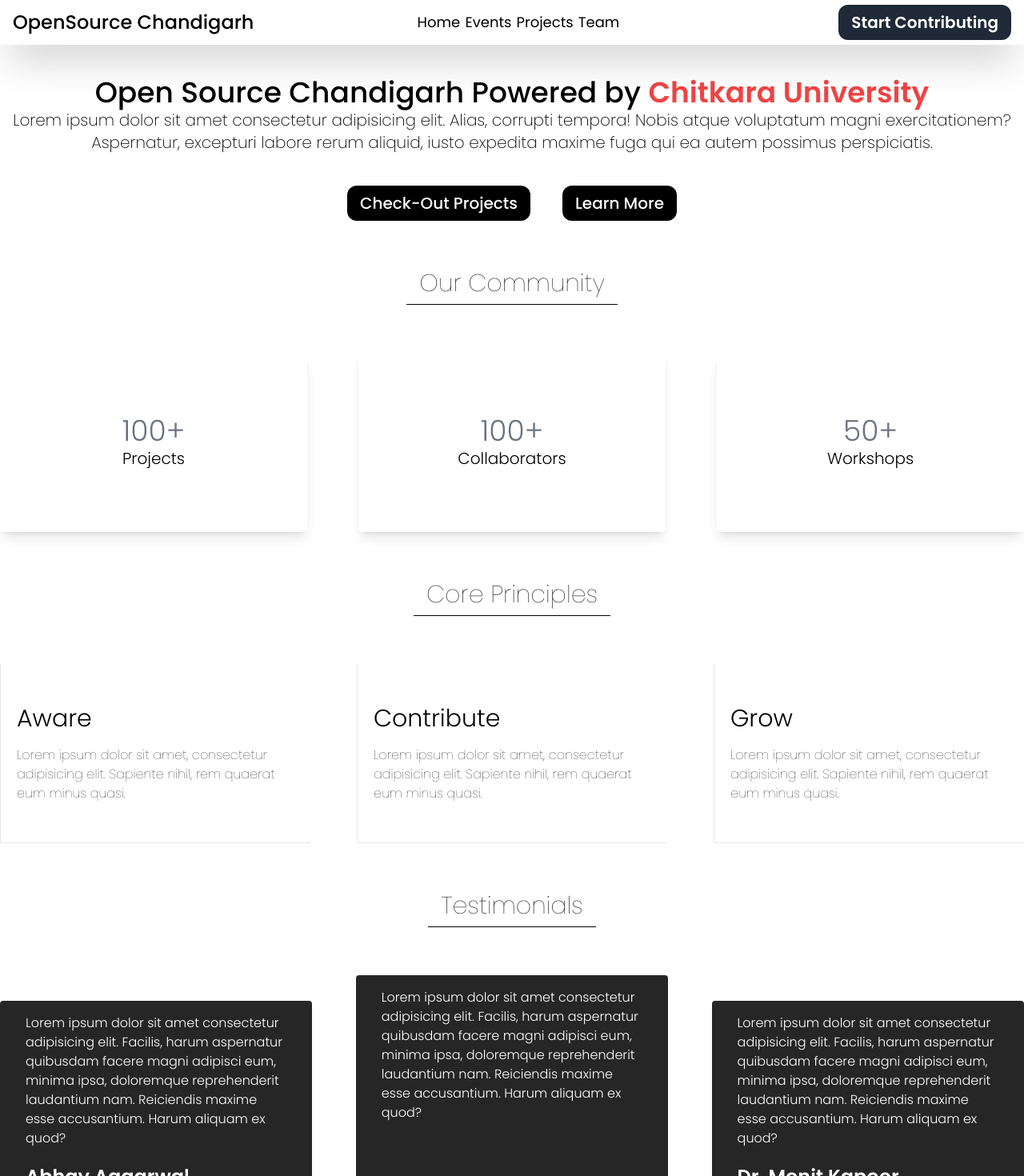
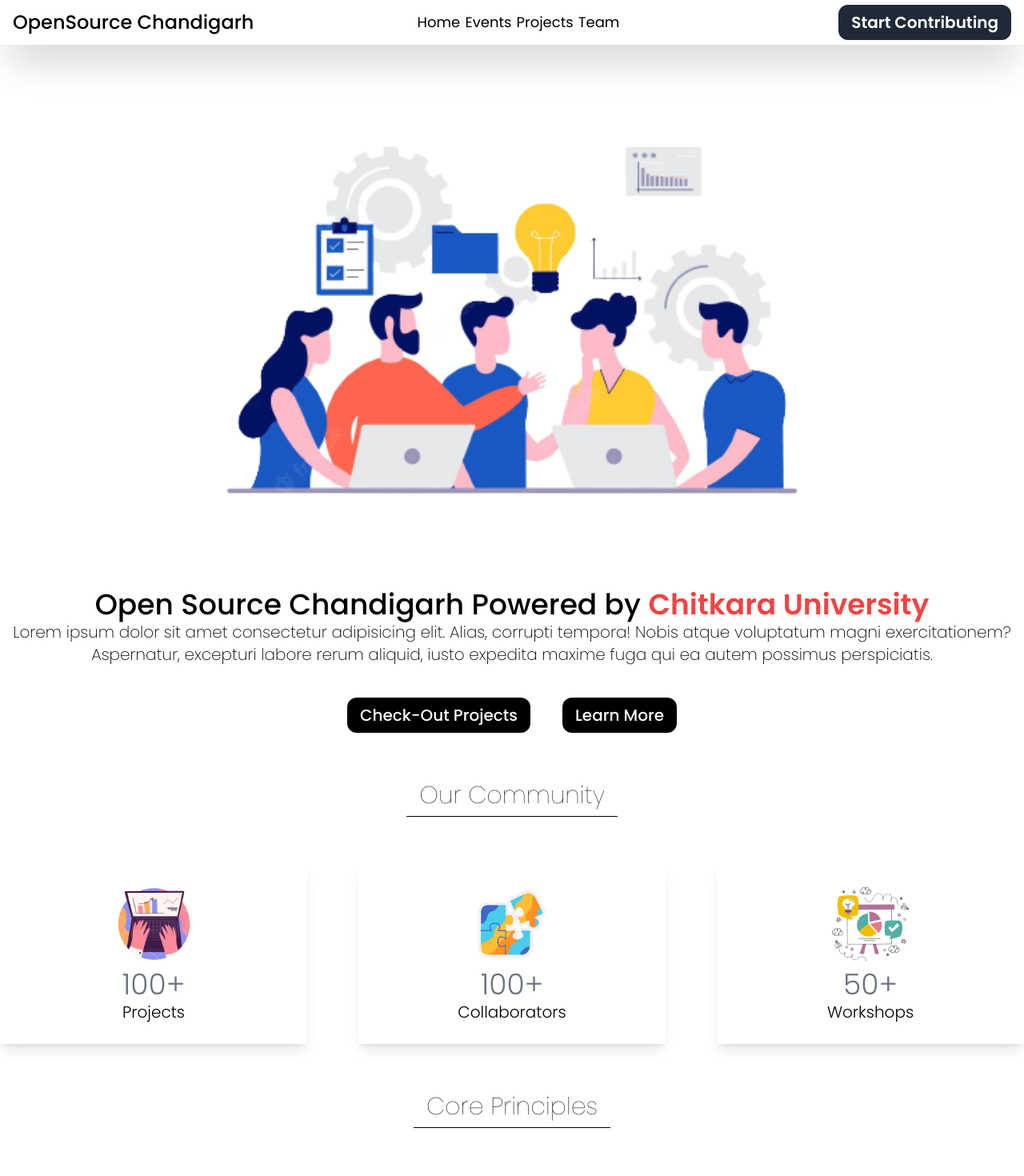
Before and after one commit to aakashj001/open-source-chandigarh, a React (Create React App) app: page / in a window 1280 px wide. Shown: the top 1470 px of the page at 80% size. Built offline with nearby package versions, Linux system fonts and the light colour scheme.

Commit message:
Images Added || Basic Layout fixes

```diff
--- a/src/components/BasicCard.js
+++ b/src/components/BasicCard.js
@@ -1,8 +1,9 @@
 import React from "react";
 
-function BasicCard({ title, description }) {
+function BasicCard({ title, description, images }) {
   return (
-    <div className="md:flex-[0.3_0_0%] h-56 flex flex-col px-5 justify-center border-l border-b mx-10 my-5 md:mx-0">
+    <div className="md:flex-[0.3_0_0%] h-64 flex flex-col px-5 justify-center items-start border-l border-b mx-10 my-5 md:mx-0">
+      <img src={images} alt="LOGOS" className="h-20 mb-2"/>
       <font className="text-3xl font-light">{title}</font>
       <font className = 'font-thin mt-4'>
         Lorem ipsum dolor sit amet, consectetur adipisicing elit. Sapiente nihil, rem quaerat eum minus quasi.
--- a/src/components/ComCard.js
+++ b/src/components/ComCard.js
@@ -1,8 +1,9 @@
 import React from 'react'
 
-function ComCard({title, number}) {
+function ComCard({title, number, imgSrc}) {
   return (
     <div className='my-5 md:flex-[0.3_0_0%] h-56 rounded bg-white shadow-lg hover:shadow-xl transition flex flex-col justify-center items-center mx-10 md:mx-0'>
+        <img src={imgSrc} alt="Community Headings"  className='h-24 mb-2'/>
         <font className = 'font-light text-4xl text-gray-500'>{number}</font>
         <font className = 'font-light text-xl'>{title}</font>
     </div>
--- a/src/components/Community.js
+++ b/src/components/Community.js
@@ -1,5 +1,8 @@
 import React from 'react'
 import ComCard from './ComCard'
+import projects from '../images/projects.png'
+import collaborators from "../images/collaborators.png"
+import workshop from '../images/workshops.png'
 
 function Community() {
   return (
@@ -8,9 +11,9 @@
             Our Community
         </div>
         <div className = "flex w-full h-auto justify-between flex-col md:flex-row mt-10">
-            <ComCard title={'Projects'} number = {'100+'}/>
-            <ComCard title={"Collaborators"} number = {'100+'}/>
-            <ComCard title={"Workshops"} number = {'50+'}/>
+            <ComCard title={'Projects'} number = {'100+'} imgSrc = {projects}/>
+            <ComCard title={"Collaborators"} number = {'100+'} imgSrc = {collaborators}/>
+            <ComCard title={"Workshops"} number = {'50+'} imgSrc = {workshop}/>
         </div>
     </div>
   )
--- a/src/components/Core.js
+++ b/src/components/Core.js
@@ -1,5 +1,8 @@
 import React from "react";
 import BasicCard from "./BasicCard";
+import grow from '../images/grow.png'
+import collaborators from "../images/collaborators.png"
+import workshop from '../images/workshops.png'
 
 function Core() {
   return (
@@ -8,9 +11,9 @@
         Core Principles
       </font>
       <div className="flex flex-col w-full md:flex-row justify-between my-10">
-        <BasicCard title={"Aware"} />
-        <BasicCard title={"Contribute"} />
-        <BasicCard title={"Grow"} />
+        <BasicCard title={"Aware"} images = {workshop} />
+        <BasicCard title={"Contribute"} images = {collaborators} />
+        <BasicCard title={"Grow"} images = {grow}/>
       </div>
     </div>
   );
--- a/src/components/Main.js
+++ b/src/components/Main.js
@@ -1,8 +1,10 @@
 import React from "react";
+import heroImg from '../images/work-ic.png'
 
 function Main() {
   return (
-    <div className="container m-auto flex flex-col justify-center items-center mt-10">
+    <div className="container m-auto flex flex-col justify-center items-center mt-2">
+      <img src={heroImg} alt="Hero Banner" className="w-full md:w-[70rem]"/>
       <div className="font-medium text-4xl text-center">
         Open Source Chandigarh Powered by{" "}
         <font className="text-red-500 font-semibold">Chitkara University</font>
```
Also changed, not shown: src/images/collaborators (1).png (deleted), src/images/workshops (1).png (deleted).
